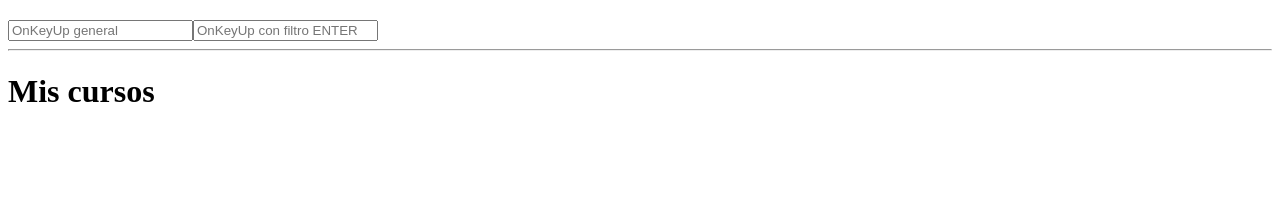
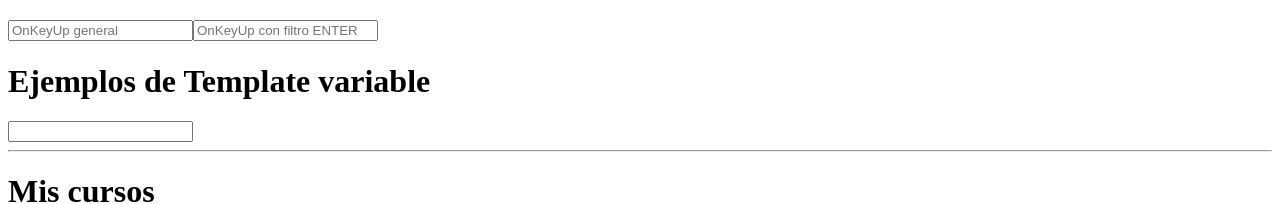
Before and after one commit to denishuaman/angular-hola-mundo, an Angular app: page / in a window 1280 px wide. Shown: the part 837-1041 px from the top of the page. Before the commit the page ends 968 px from the top, so only its background shows below. Built offline with nearby package versions, Linux system fonts and the light colour scheme.

Commit message:
Agregando variables temporales en un input text

```diff
--- a/src/app/app.component.html
+++ b/src/app/app.component.html
@@ -17,5 +17,7 @@
 <h1>Ejemplos de Event Filtering</h1>
 <input type="text" (keyup)="onKeyUp($event)" placeholder="OnKeyUp general">
 <input type="text" (keyup.enter)="onKeyUpEnter()" placeholder="OnKeyUp con filtro ENTER">
+<h1>Ejemplos de Template variable</h1>
+<input type="text" (keyup.enter)="onKeyUp2(usuario.value)" #usuario>
 <hr />
 <cursos></cursos>
--- a/src/app/app.component.ts
+++ b/src/app/app.component.ts
@@ -29,4 +29,8 @@ export class AppComponent {
   onKeyUpEnter() {
     console.log('ENTER fue presionado');
   }
+
+  onKeyUp2(usuario) {
+    console.log('Texto ingresado:', usuario);
+  }
 }
```
